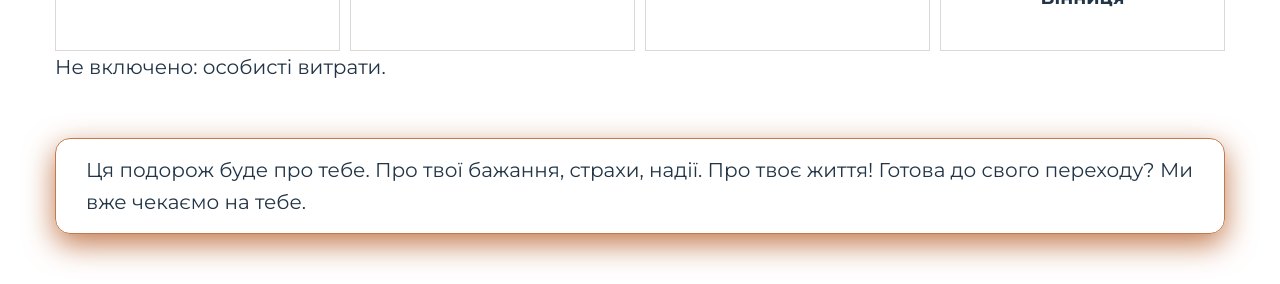
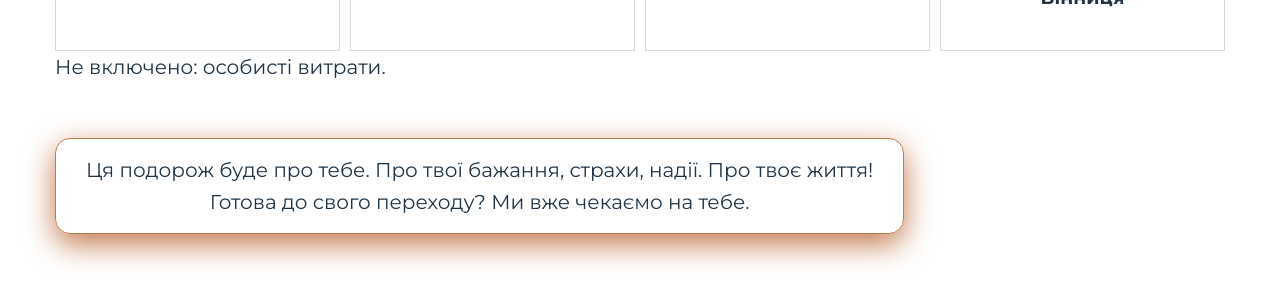
Before and after one commit to KocherhaTetiana/retrit, a React (Vite) app: page / in a window 1280 px wide. Shown: the part 8160-8444 px from the top of the page. Built offline with nearby package versions, Linux system fonts and the light colour scheme.

Commit message:
Content changes v3.7

```diff
--- a/src/App.css
+++ b/src/App.css
@@ -436,6 +436,7 @@ section.banner h3 {
   padding: 15px 30px;
   border: 1px solid #c2794d;
   margin-top: 40px;
+  text-align: center;
 }
 
 @media screen and (max-width: 1200px) {
--- a/src/App.jsx
+++ b/src/App.jsx
@@ -344,6 +344,7 @@ function App() {
             <div className="row">
                 <p>
                 Ця подорож буде про тебе. Про твої бажання, страхи, надії. Про твоє життя!
+                <br/>
                 Готова до свого переходу? Ми вже чекаємо на тебе.
                 </p>
             </div>
```
